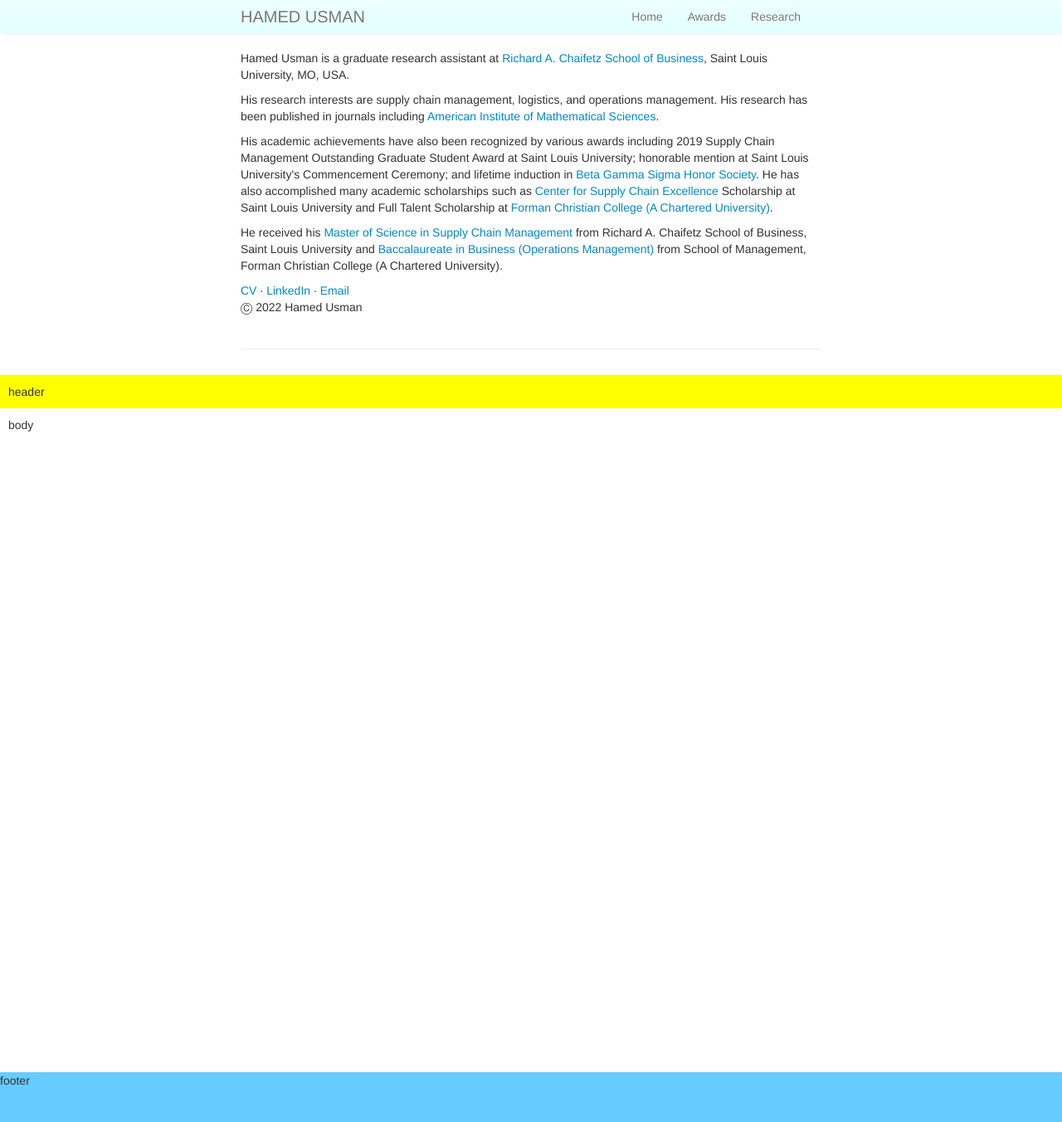
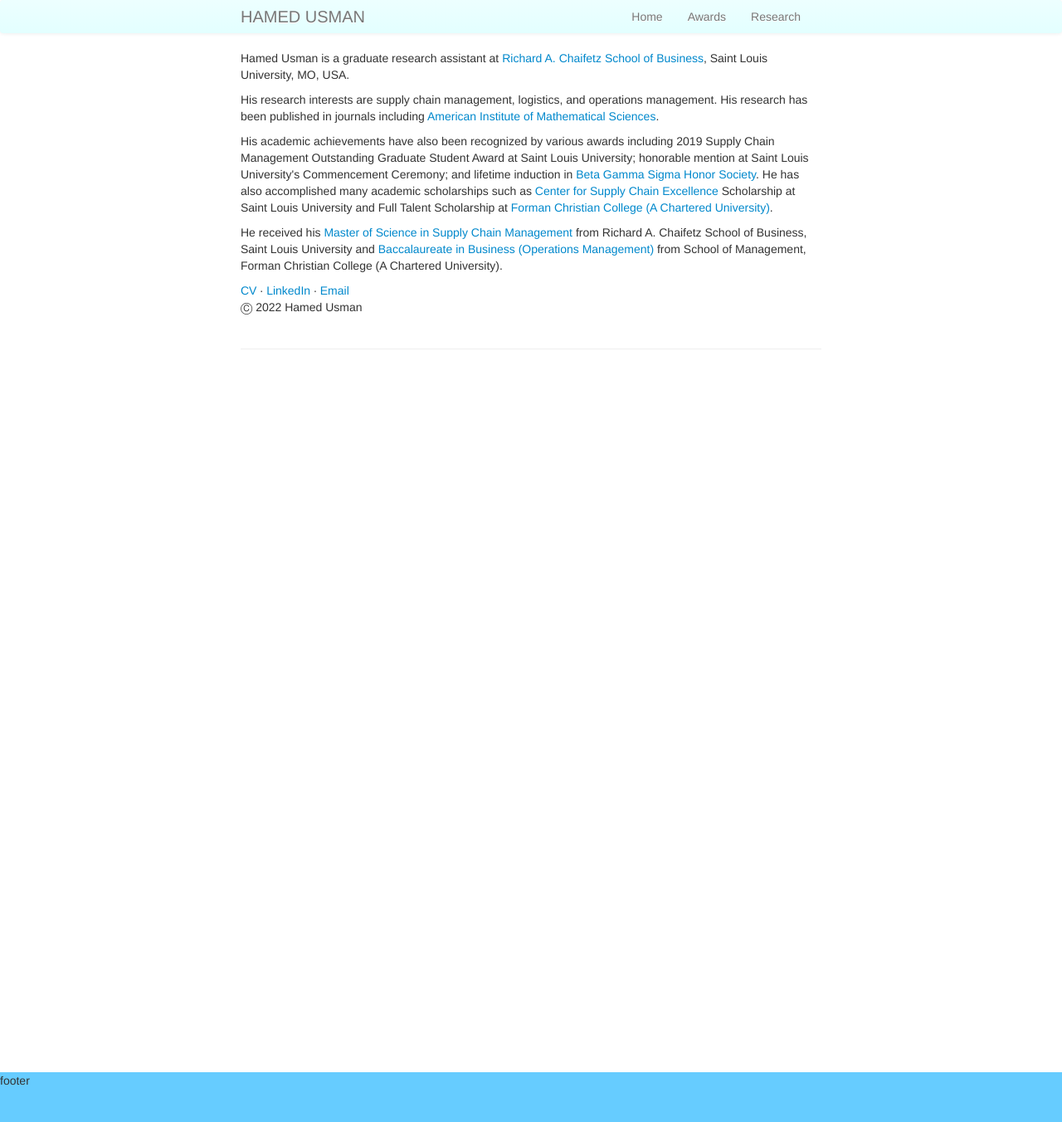
Before and after one commit to hamedusman/hamedusman.github.io, a Jekyll site: the page built from index.md, in a window 1280 px wide. Shown: the whole page at 83% size. Built offline with Jekyll 4.4.1, drawn with Linux system fonts in a browser that asks for light colours.

Commit message:
Update default.html

```diff
--- a/_includes/themes/twitter/default.html
+++ b/_includes/themes/twitter/default.html
@@ -56,8 +56,6 @@
     {% include JB/analytics %}
 
   <div id="container">
-   <div id="header">header</div>
-   <div id="body">body</div>
    <div id="footer">footer</div>
 </div>
 
```
